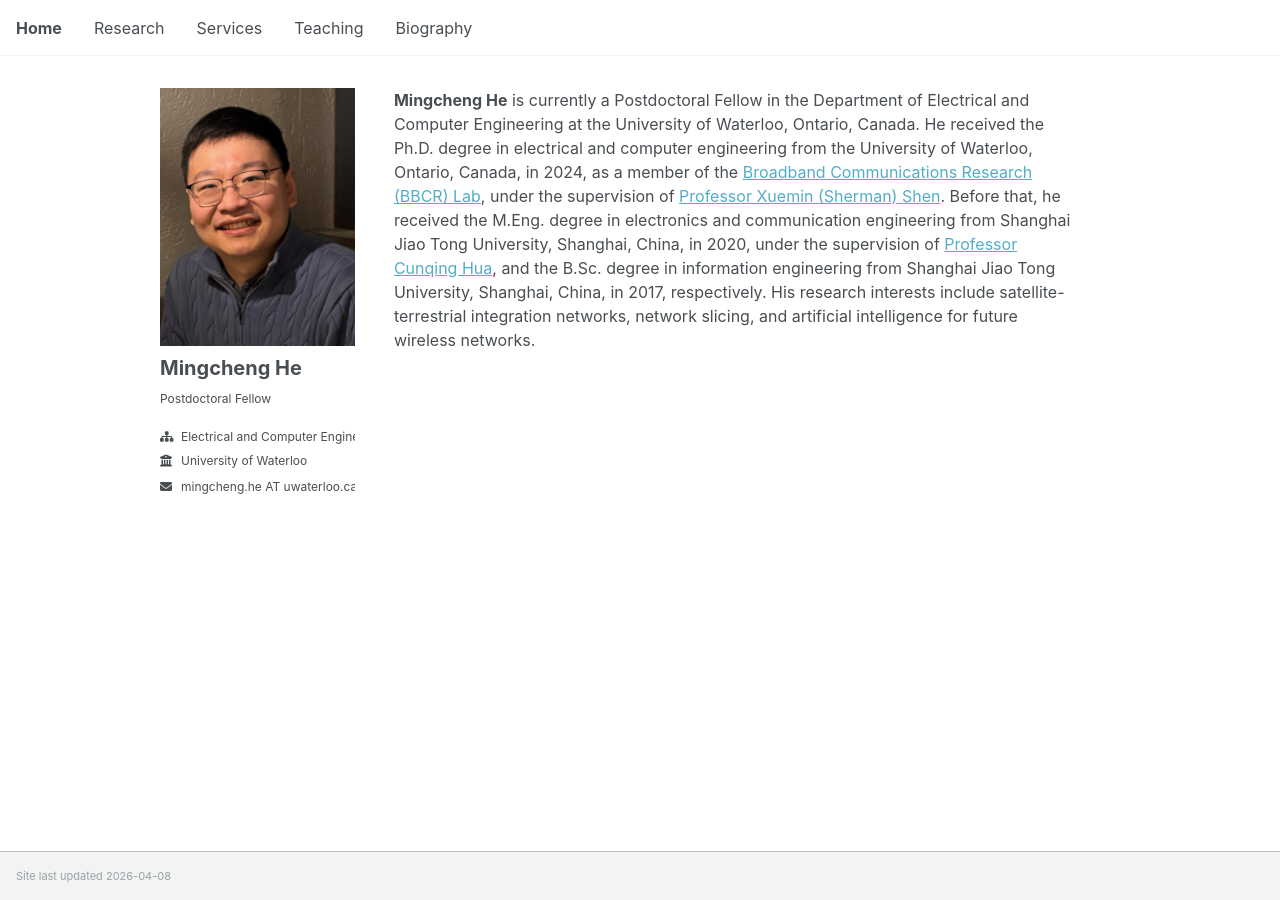
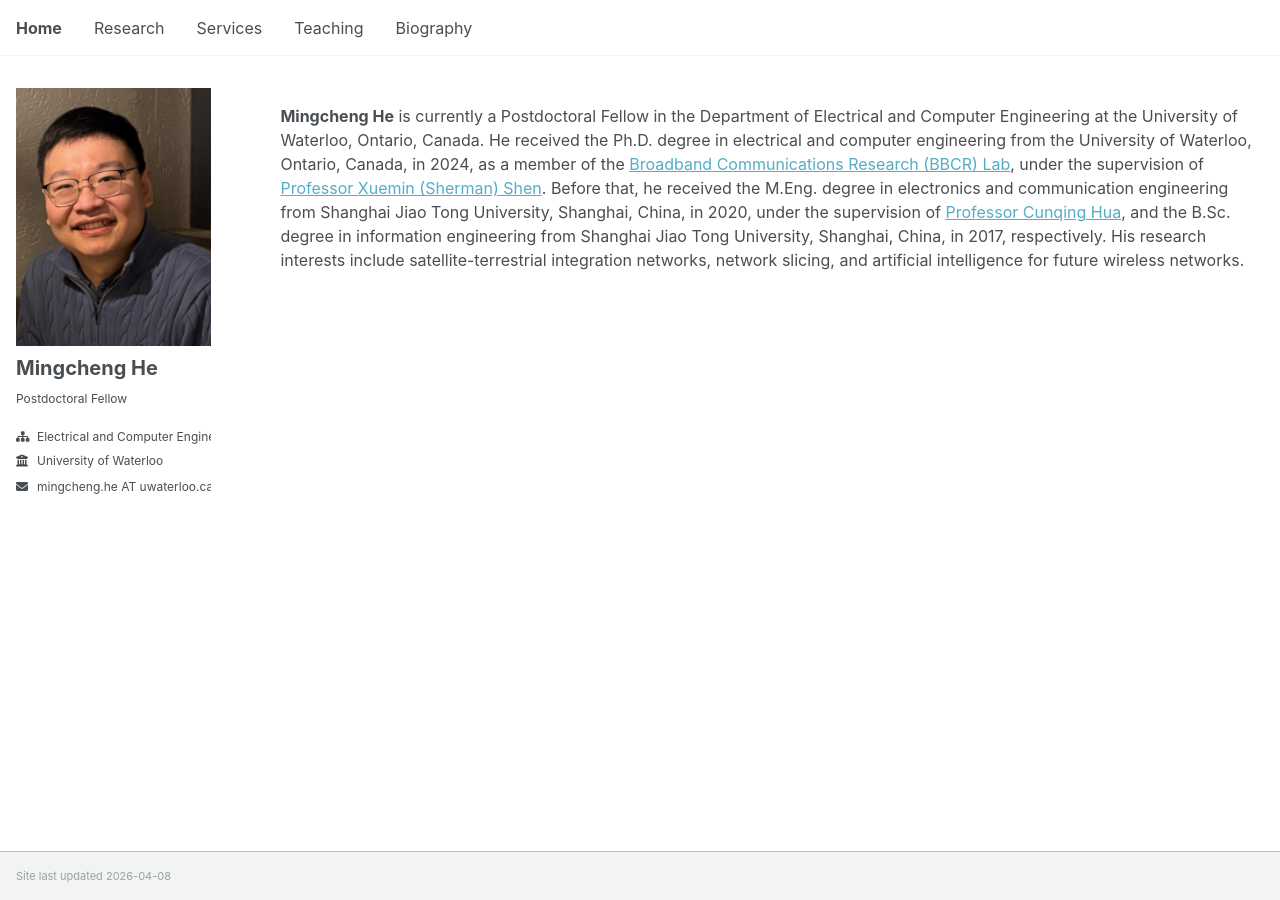
Before and after one commit to mingcheng-he/mingcheng-he.github.io, a Jekyll site: the page built from _pages/about.md, in a window 1280 px wide. Built offline with Jekyll 4.4.1, drawn with Linux system fonts in a browser that asks for light colours; a script that is not in the unit is left out.

Commit message:
Apr. 8, 2026

```diff
--- a/_sass/layout/_page.scss
+++ b/_sass/layout/_page.scss
@@ -6,7 +6,7 @@
   @include container;
   @include clearfix;
   margin-top: 2em;
-  padding-left: 10em;
+  padding-left: 1em;
   padding-right: 1em;
   animation: intro 0.3s both;
   animation-delay: 0.35s;
```
Also changed, not shown: _pages/about.md (+1 -1 lines).
